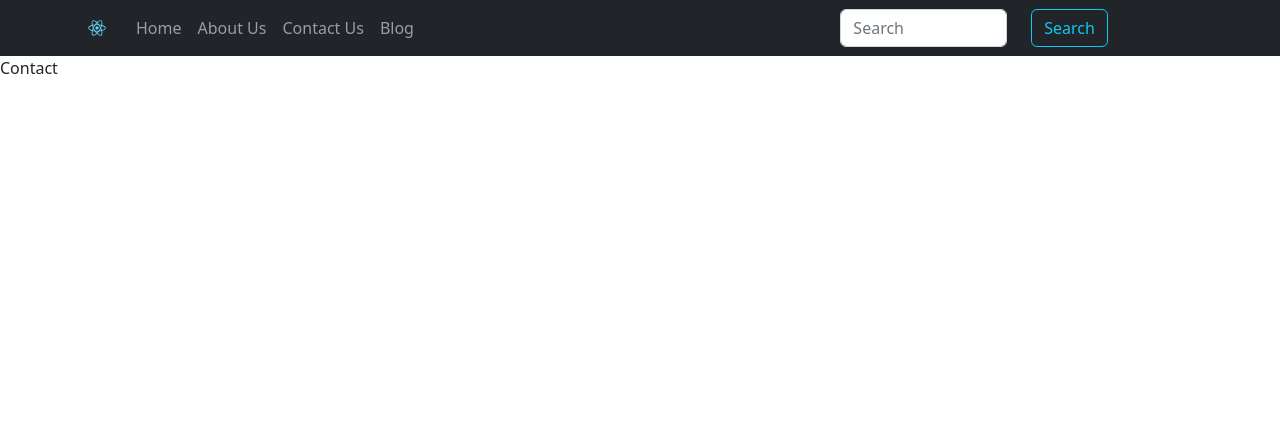
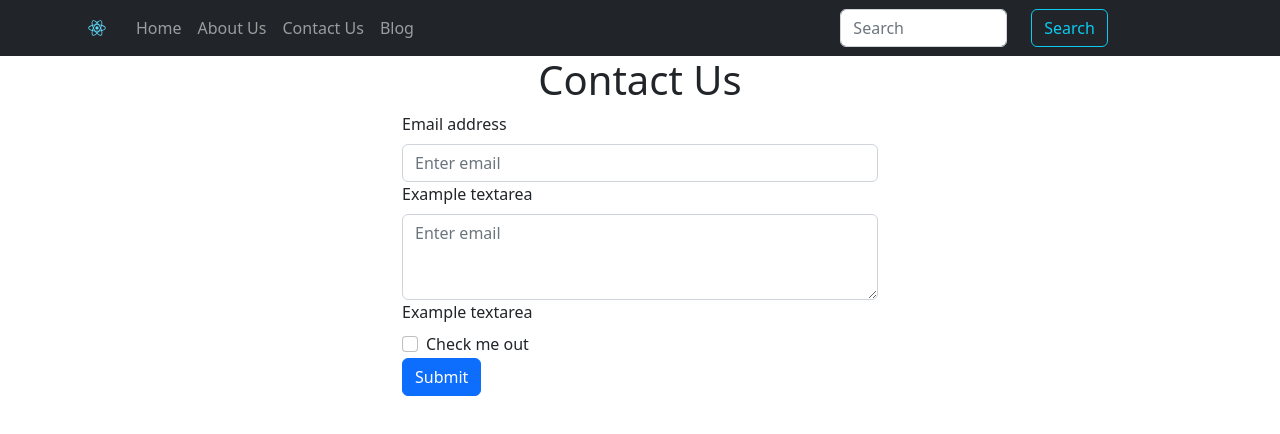
Before and after one commit to nurg1ssa/training-react-app, a React (Create React App) app: page /contacts in a window 1280 px wide. Shown: the top 434 px of the page. Built offline with nearby package versions, Linux system fonts and the light colour scheme.

Commit message:
contact us form added

```diff
--- a/src/App.css
+++ b/src/App.css
@@ -5,7 +5,6 @@
   "h"
   "c";
   grid-template-rows: 56px 1fr;
-  grid-template-columns: 1fr 2fr;
 }
 .app-wraper-content{
   grid-area: c;
--- a/src/Pages/Contact.js
+++ b/src/Pages/Contact.js
@@ -1,9 +1,27 @@
 import React, { Component } from 'react'
+import { Button, Container, Form } from 'react-bootstrap'
 
 export default class Contact extends Component {
   render() {
     return (
-      <div>Contact</div>
+      <Container style={{width:500}}>
+        <h1 className='text-center'>Contact Us</h1>
+        <Form>
+          <Form.Group controlId='formBasicEmail'>
+            <Form.Label>Email address</Form.Label>
+            <Form.Control type='email' placeholder='Enter email'></Form.Control>
+          </Form.Group>
+          <Form.Group controlId='formBasicPassword'>
+          <Form.Label>Example textarea</Form.Label>
+            <Form.Control as='textarea' rows='3' placeholder='Enter email'></Form.Control>
+            </Form.Group>
+            <Form.Group controlId='formBasicCheckBox'>
+          <Form.Label>Example textarea</Form.Label>
+            <Form.Check type='checkbox' label='Check me out'></Form.Check>
+            </Form.Group>
+            <Button variant='primary' type='submit'>Submit</Button>
+        </Form>
+      </Container>
     )
   }
 }
```
